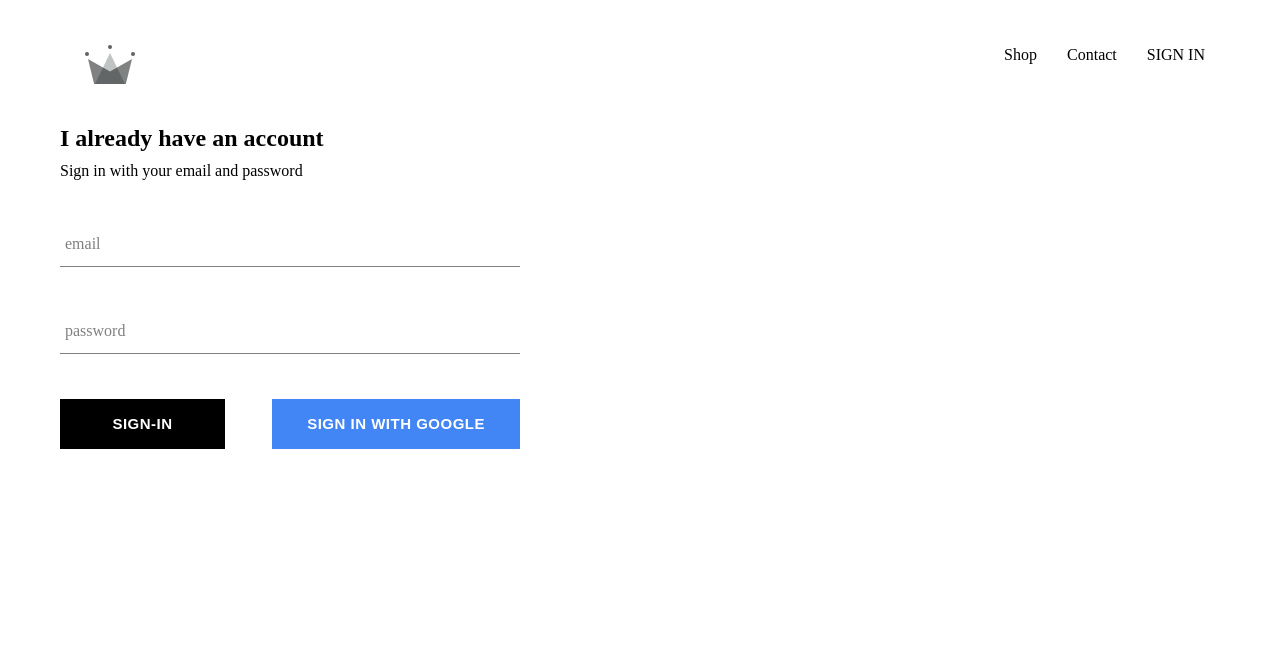
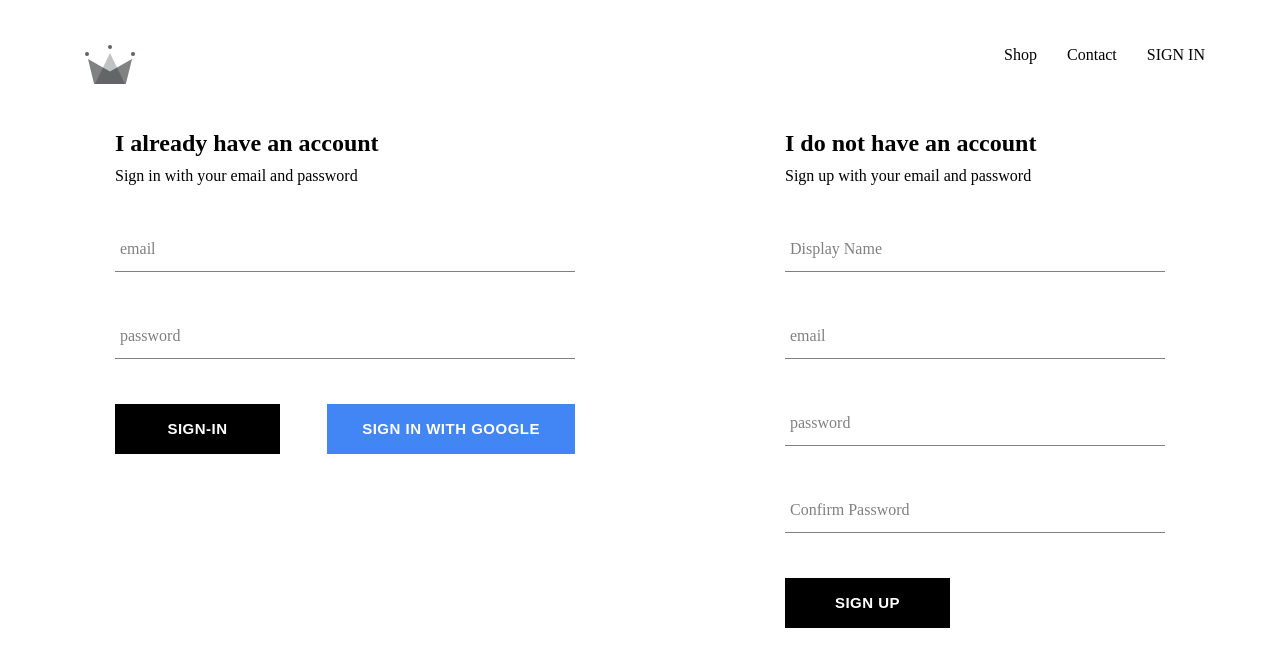
Before and after one commit to Arghun-dev/e-commerce-full-version, a React (Create React App) app in the folder crwn-clothing/: page /signin in a window 1280 px wide. Shown: the top 666 px of the page. Built offline with nearby package versions, Linux system fonts and the light colour scheme; no server answers; a web font is replaced by a local one.

Commit message:
implemented firebase utils, included ability to store authenticated users into our firestore database

```diff
--- a/crwn-clothing/src/App.js
+++ b/crwn-clothing/src/App.js
@@ -1,6 +1,6 @@
 import React from 'react';
 import { Switch, Route } from 'react-router-dom'
-import { auth } from './firebase/firebase.utils'
+import { auth, createUserProfileDocument } from './firebase/firebase.utils'
 
 //styles
 import './App.css'
@@ -24,8 +24,22 @@
   unsubscribeFromAuth = null;
 
   componentDidMount() {
-    this.unsubscribeFromAuth = auth.onAuthStateChanged(user => {
-      this.setState({ currentUser: user });
+    this.unsubscribeFromAuth = auth.onAuthStateChanged(async userAuth => {
+      if (userAuth) {
+        const userRef = await createUserProfileDocument(userAuth)
+
+        userRef.onSnapshot(snapShot => {
+          this.setState({
+            currentUser: {
+              id: snapShot.id,
+              ...snapShot.data()
+            }
+          })
+          console.log(this.state)
+        })
+      } else {
+        this.setState({ currentUser: userAuth })
+      }
     })
   }
 
--- a/crwn-clothing/src/components/sign-in/sign-in.component.jsx
+++ b/crwn-clothing/src/components/sign-in/sign-in.component.jsx
@@ -6,7 +6,7 @@
 import FormInput from '../form-input/form-input.component'
 import CustomButton from '../custom-button/custom-button.component'
 
-import { signInWithGoogle } from '../../firebase/firebase.utils'
+import { auth, signInWithGoogle } from '../../firebase/firebase.utils'
 
 class SignIn extends React.Component {
     constructor(props) {
@@ -18,12 +18,22 @@
         }
     }
 
-    handleSubmit = e => {
+    handleSubmit = async e => {
         e.preventDefault()
-        this.setState({
-            email: '',
-            password: ''
-        })
+
+        const { email, password } = this.state
+
+        try {
+            await auth.signInWithEmailAndPassword(email, password)
+            this.setState({
+                email: '',
+                password: ''
+            })
+        } catch (error) {
+            console.log(error)
+        }
+
+
     }
 
     handleChange = e => {
--- /dev/null
+++ b/crwn-clothing/src/components/sign-up/sign-up.component.jsx
@@ -0,0 +1,104 @@
+import React from 'react'
+
+import FormInput from '../form-input/form-input.component'
+import CustomButton from '../custom-button/custom-button.component'
+
+import { auth, createUserProfileDocument } from '../../firebase/firebase.utils'
+
+import './sign-up.styles.scss'
+
+class SignUp extends React.Component {
+    constructor() {
+        super()
+
+        this.state = {
+            displayName: '',
+            email: '',
+            password: '',
+            confirmPassword: ''
+        }
+    }
+
+    handleSubmit = async event => {
+        event.preventDefault()
+
+        const { displayName, email, password, confirmPassword } = this.state
+
+        if (password !== confirmPassword) {
+            alert("passwords don't match")
+            return
+        }
+
+        try {
+
+            const { user } = await auth.createUserWithEmailAndPassword(
+                email,
+                password
+            )
+
+            await createUserProfileDocument(user, { displayName });
+
+            this.setState({
+                displayName: '',
+                email: '',
+                password: '',
+                confirmPassword: ''
+            })
+        } catch (error) {
+            console.log(error)
+        }
+    }
+
+    handleChange = event => {
+        const { name, value } = event.target
+
+        this.setState({[name]: value})
+    }
+
+    render() {
+        const { displayName, email, password, confirmPassword } = this.state
+        return (
+            <div className='sign-up'>
+                <h2 className='title'>I do not have an account</h2>
+                <span>Sign up with your email and password</span>
+                <form className='sign-up-form' onSubmit={this.handleSubmit}>
+                    <FormInput
+                        type='text'
+                        name='displayName'
+                        value={displayName}
+                        onChange={this.handleChange}
+                        label='Display Name'
+                        required
+                    />
+                    <FormInput
+                        type='email'
+                        name='email'
+                        value={email}
+                        onChange={this.handleChange}
+                        label='email'
+                        required
+                    />
+                    <FormInput
+                        type='password'
+                        name='password'
+                        value={password}
+                        onChange={this.handleChange}
+                        label='password'
+                        required
+                    />
+                    <FormInput
+                        type='password'
+                        name='confirmPassword'
+                        value={confirmPassword}
+                        onChange={this.handleChange}
+                        label='Confirm Password'
+                        required
+                    />
+                    <CustomButton type='submit'>SIGN UP</CustomButton>
+                </form>
+            </div>
+        )
+    }
+}
+
+export default SignUp;
--- /dev/null
+++ b/crwn-clothing/src/components/sign-up/sign-up.styles.scss
@@ -0,0 +1,9 @@
+.sign-up {
+    display: flex;
+    flex-direction: column;
+    width: 380px;
+
+    .title {
+        margin: 10px 0;
+    }
+}
--- a/crwn-clothing/src/firebase/firebase.utils.js
+++ b/crwn-clothing/src/firebase/firebase.utils.js
@@ -13,6 +13,32 @@
     measurementId: "G-3FHFLH0VW8"
 };
 
+export const createUserProfileDocument = async (userAuth, additionalData) => {
+    if(!userAuth) return
+
+    const userRef = firestore.doc(`users/${userAuth.uid}`);
+
+    const snapShot = await userRef.get()
+
+    if(!snapShot.exists) {
+        const { displayName, email } = userAuth
+        const createdAt = new Date()
+
+        try {
+            await userRef.set({
+                displayName,
+                email,
+                createdAt,
+                ...additionalData
+            })
+        } catch(err) {
+            console.log('error creating user', err.message);
+        }
+    }
+
+    return userRef;
+}
+
 firebase.initializeApp(config)
 
 export const auth = firebase.auth()
--- /dev/null
+++ b/crwn-clothing/src/firebase/test.js
@@ -0,0 +1,6 @@
+import firebase from 'firebase/app'
+import 'firebase/firestore'
+
+const firestore = firebase.firestore()
+
+firestore.collection('users').doc('rrb3mZeYtXyCfhExfU5I').collection('cartItems').doc('')
--- a/crwn-clothing/src/pages/sign-in-and-sign-up/sign-in-and-sign-up.component.jsx
+++ b/crwn-clothing/src/pages/sign-in-and-sign-up/sign-in-and-sign-up.component.jsx
@@ -4,10 +4,12 @@
 
 // components
 import SignIn from '../../components/sign-in/sign-in.component'
+import SignUp from '../../components/sign-up/sign-up.component'
 
 const SignInAndSignUpPage = () => (
-    <div>
+    <div className='sign-in-sign-up'>
         <SignIn />
+        <SignUp />
     </div>
 )
 
--- a/crwn-clothing/src/pages/sign-in-and-sign-up/sign-in-and-sign-up.styles.scss
+++ b/crwn-clothing/src/pages/sign-in-and-sign-up/sign-in-and-sign-up.styles.scss
@@ -0,0 +1,6 @@
+.sign-in-sign-up {
+    width: 1050px;
+    display: flex;
+    justify-content: space-between;
+    margin: 30px auto;
+}
```
